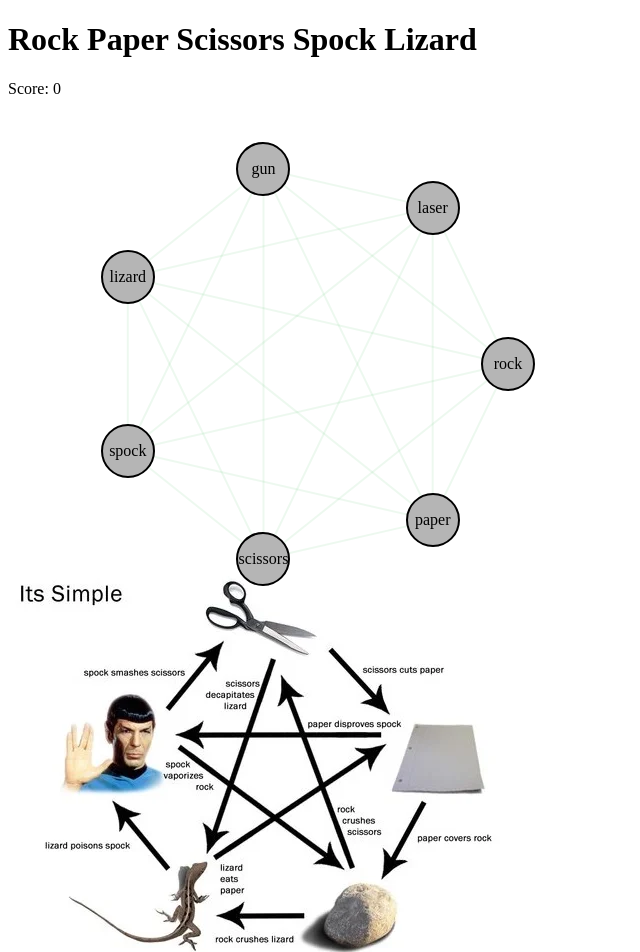
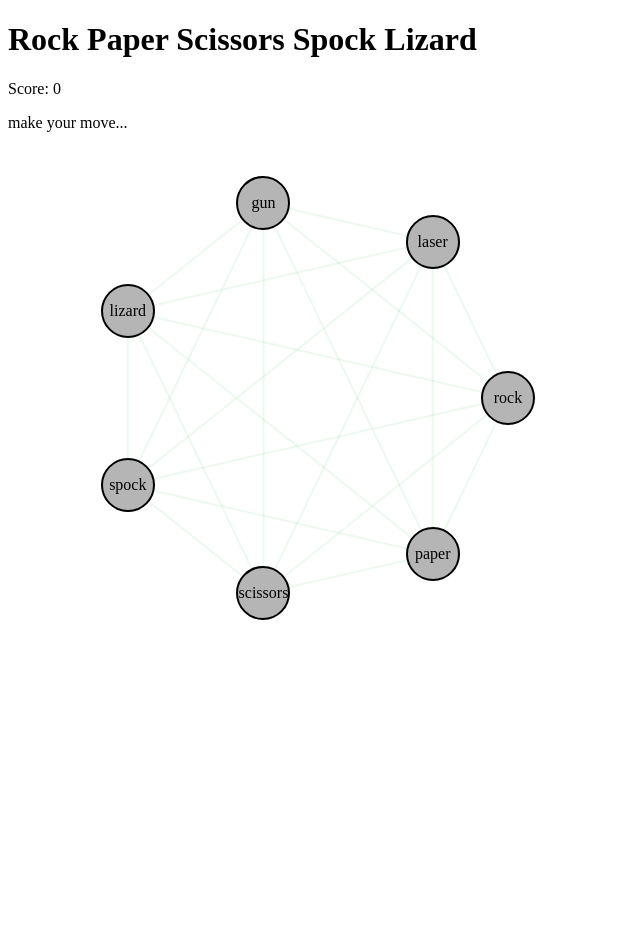
Before and after one commit to universeluke/rockpaperscissors-but-cool, a React (Vite) app in the folder cool-rps/: page / in a window 1280 px wide. Shown: the top 952 px of the page, without its empty margins (0-640 px from the left). After the commit the page ends 800 px from the top, so only its background shows below. Built offline with nearby package versions, Linux system fonts and the light colour scheme.

Commit message:
cleaned up UI

```diff
--- a/cool-rps/src/App.tsx
+++ b/cool-rps/src/App.tsx
@@ -47,7 +47,7 @@ function App() {
       />
       <MovePicker setMoveList={setMoveList} />
       <CircleDiagram moveList={moveList} playRound={playRound} />
-      <img src="./diagram.webp" />
+      {/* <img src="./diagram.webp" /> */}
     </div>
   );
 }
--- a/cool-rps/src/components/Game.tsx
+++ b/cool-rps/src/components/Game.tsx
@@ -3,11 +3,13 @@ import styles from "./Game.module.scss";
 export default function Game({ playerMove, computerMove }) {
   return (
     <div className={styles.container}>
-      {playerMove && computerMove && (
+      {playerMove && computerMove ? (
         <p>
           u picked {playerMove}, i picked {""}
           {computerMove}
         </p>
+      ) : (
+        <p>make your move...</p>
       )}
     </div>
   );
```
